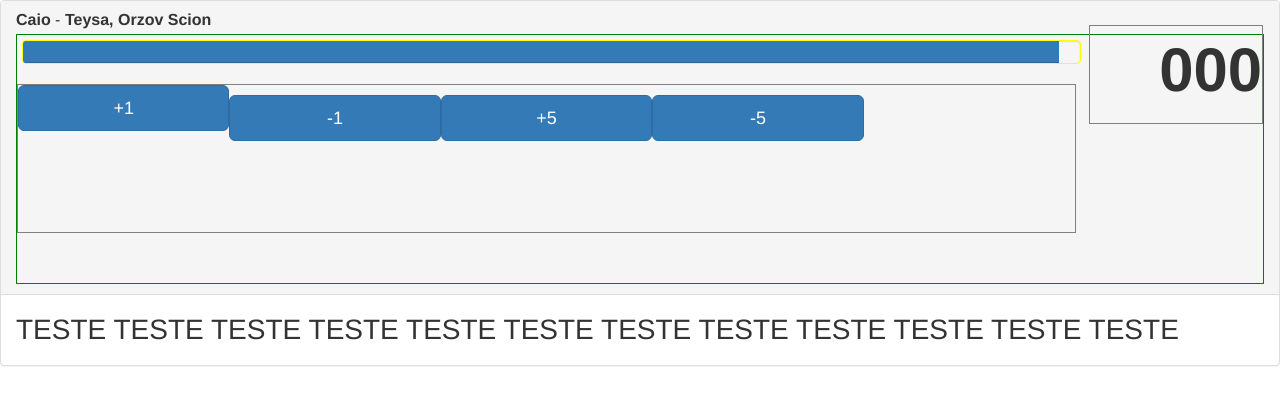
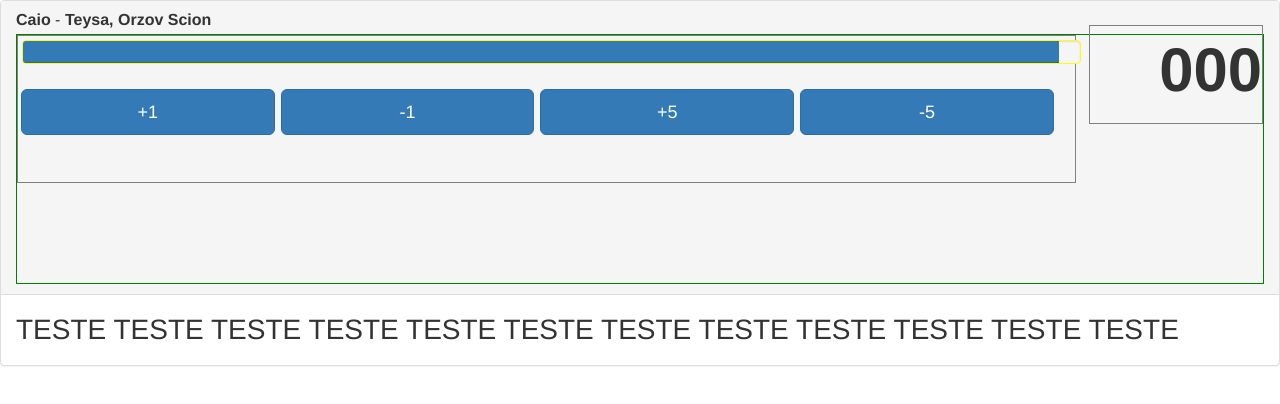
Before and after one commit to cwaquil/CommanderMTG, a plain HTML site: page index.html in a window 1280 px wide. Drawn offline with nearby package versions, Linux system fonts and the light colour scheme.

Commit message:
gtrfhrfh

```diff
--- a/styles.css
+++ b/styles.css
@@ -16,6 +16,7 @@
 
 #inteiro {
 	border: 1px solid green;
+	display: block;
 	width: 100%;
 	height: 100%
 }
@@ -24,22 +25,21 @@
 	height: 10% !important;
 	width: 85%;
 	margin: 5px 0 5px 5px;
+	float: left;
 	border: 1px solid yellow;
 }
 
 .bottom {
-	margin: 0px 0 0px 0;
-	text-align: center;
+	border: 1px solid gray;
 	width: 85%;
 	height: 60%;
-	border: 1px solid gray;
 }
 
 .bottomItem {
-	/* 	margin: 0px !important; */
-	width: 20%;
+	margin: 5px 3px 5px 3px;;
+	width: 24%;
+	float: left !important;
 	height: 100% !important;
-	float: left;
 }
 
 .counterLabels {
```
Also changed, not shown: index.html (line endings or trailing spaces).
